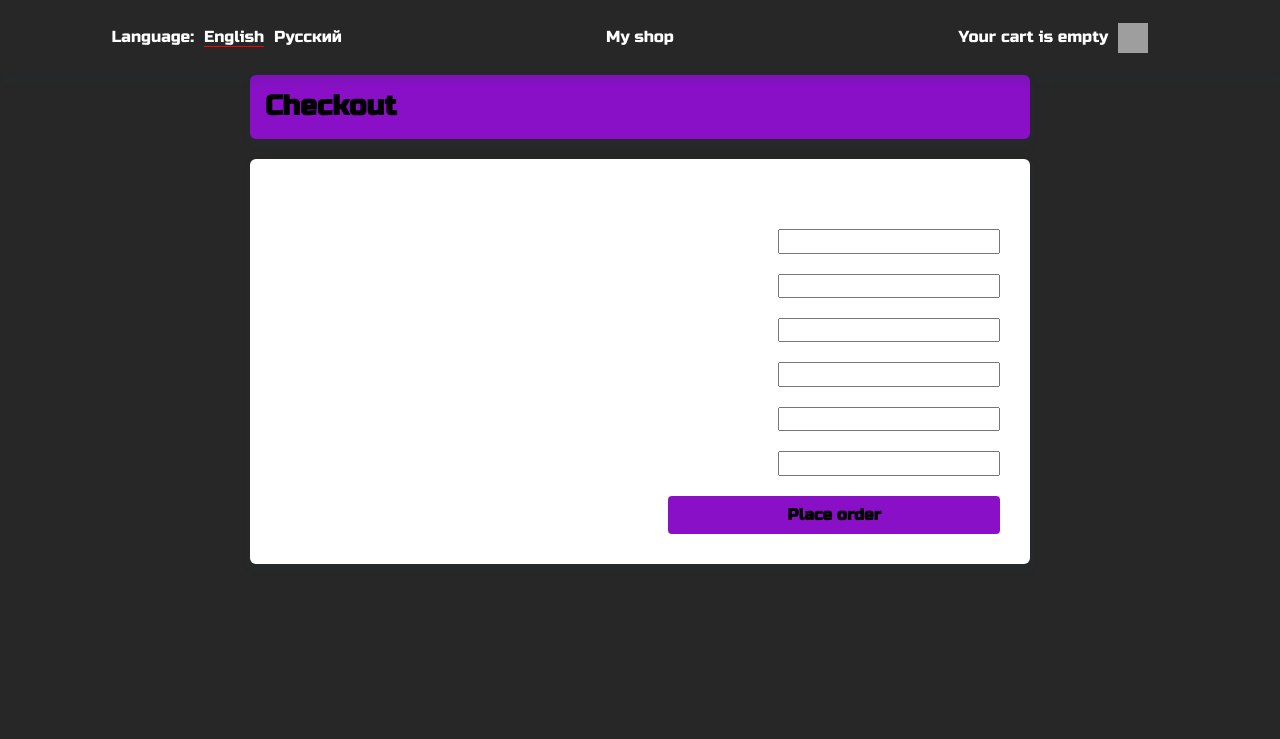
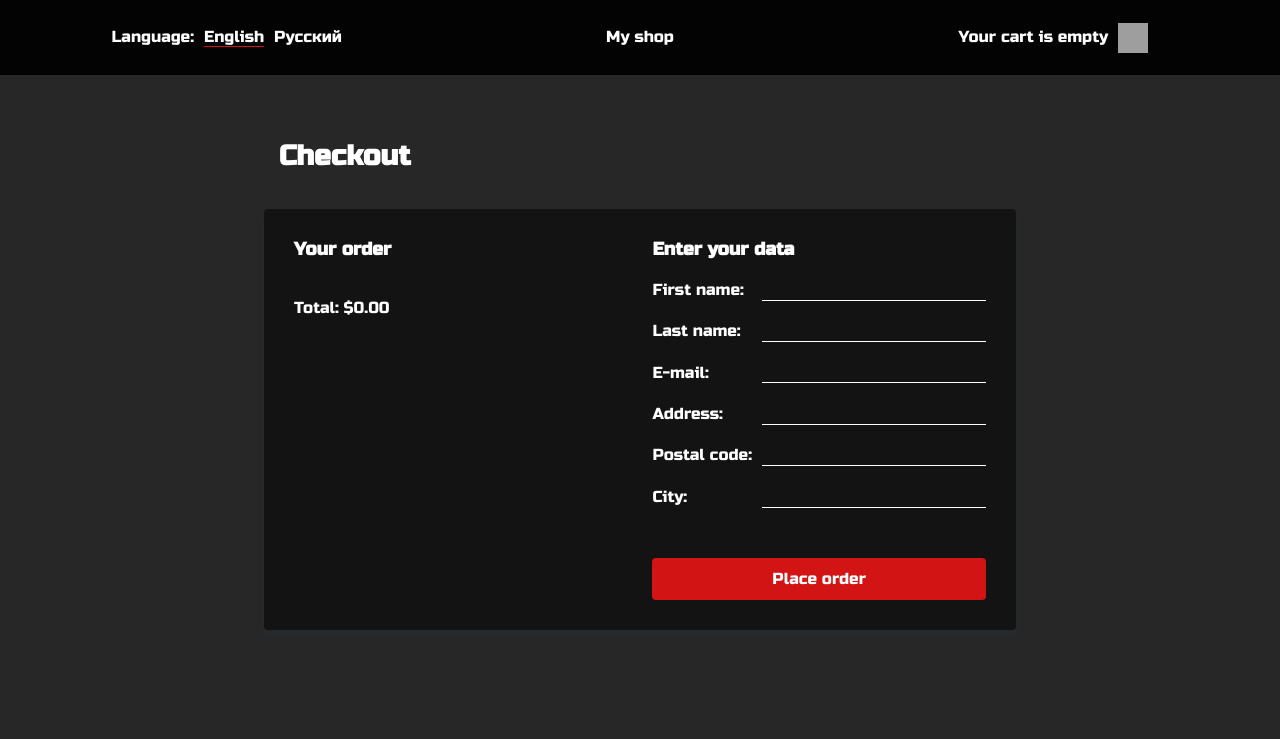
Before and after one commit to Glazapolzet/re-course, a Django app: page /en/orders/create/ in a window 1280 px wide. Shown: the top 739 px of the page. Run offline with Django 4.2, Linux system fonts and the light colour scheme; parts of the project's set-up code (start-up, migrations or seed data) failed here and were passed over; grey boxes are pictures that could not be loaded.

Commit message:
all design done

```diff
--- a/myshop/cart/templates/cart/detail.html
+++ b/myshop/cart/templates/cart/detail.html
@@ -30,7 +30,7 @@
             {% with product=item.product %}
               <tr class="cart__table-row">
                 <td class="cart__table-data">
-                  <a class="link cart__link" href="{{ product.get_absolute_url }}">
+                  <a class="cart__link" href="{{ product.get_absolute_url }}">
                     <img
                       class="cart__image"
                       src="{% if product.image %}{{ product.image.url }}{% else %}{% static 'images/no_image.jpg' %}{% endif %}"
@@ -42,7 +42,7 @@
                 <td class="cart__table-data">{{ item.quantity }}</td>
                 <td class="cart__table-data">
                   <a
-                    class="link cart__link"
+                    class="cart__link"
                     href="{% url 'cart_remove' product.id %}"
                   >
                     <p class="cart__remove">{% translate "Remove" %}</p>
@@ -98,7 +98,7 @@
       </a>
       <a
         href="{% url 'order_create' %}"
-        class="link cart__link cart__link_type_submit cart__link_type_submit_accent"
+        class="cart__link cart__link_type_submit cart__link_type_submit_accent"
       >
         {% translate "Checkout" %}
       </a>
--- a/myshop/orders/templates/orders/order/create.html
+++ b/myshop/orders/templates/orders/order/create.html
@@ -17,7 +17,7 @@
         <h3 class="create-order__subtitle">
           {% translate "Your order" %}
         </h3>
-        <ul class="list create-order__list">
+        <ul class="create-order__list">
           {% for item in cart %}
             <li class="create-order__list-item">
               <p class="create-order__text">
@@ -49,7 +49,7 @@
         <h3 class="create-order__subtitle">
           {% translate "Enter your data" %}
         </h3>
-        <ul class="list create-order__input-list">
+        <ul class="create-order__input-list">
           {{ form.as_ul }}
         </ul>
         <input
--- a/myshop/shop/static/css/index.css
+++ b/myshop/shop/static/css/index.css
@@ -20,16 +20,4 @@ body {
   font-family: var(--font-family-primary);
   color: var(--color-text-primary);
   background-color: var(--color-primary);
-  -webkit-font-smoothing: antialiased;
-  -moz-osx-font-smoothing: grayscale;
 }
-
-.capitalize {
-  text-transform: capitalize;
-}
-
-.list {
-  list-style: none;
-  margin: 0;
-  padding: 0;
-}
--- a/myshop/shop/static/css/orders/order/create.css
+++ b/myshop/shop/static/css/orders/order/create.css
@@ -1,11 +1,12 @@
 .create-order {
+    margin: 50px 0;
+    padding: 0 40px;
     display: flex;
     flex-direction: column;
     align-self: center;
     width: 100%;
-    max-width: 780px;
+    max-width: 65%;
 }
-
 
 @media screen and (max-width: 690px) {
     .create-order {
@@ -15,33 +16,28 @@
 
 .create-order__title-bar {
     padding: 15px;
-    background-color: var(--color-secondary);
-    border-radius: 6px;
-    -webkit-box-shadow: 1px 5px 8px 0 rgba(34, 60, 80, 0.2);
-    -moz-box-shadow: 1px 5px 8px 0 rgba(34, 60, 80, 0.2);
-    box-shadow: 1px 5px 8px 0 rgba(34, 60, 80, 0.2);
 }
 
 .create-order__title {
     margin: 0;
     font-family: inherit;
     font-size: 28px;
-    font-weight: var(--font-weight-bold);
-    color: var(--color-text-secondary);
+    color: var(--color-text-primary);
     line-height: 1.2;
 }
 
 .create-order__content {
     display: flex;
     flex-direction: row;
+    column-gap: 25px;
     padding: 30px;
     justify-content: space-between;
     margin: 20px 0 0;
-    background-color: var(--color-white);
+    background-color: rgba(0, 0, 0, 0.5);
     -webkit-box-shadow: 1px 5px 8px 0 rgba(34, 60, 80, 0.2);
     -moz-box-shadow: 1px 5px 8px 0 rgba(34, 60, 80, 0.2);
     box-shadow: 1px 5px 8px 0 rgba(34, 60, 80, 0.2);
-    border-radius: 6px;
+    border-radius: 4px;
 }
 
 @media screen and (max-width: 690px) {
@@ -71,6 +67,9 @@
 }
 
 .create-order__list {
+    list-style: none;
+    margin: 0;
+    padding: 0;
     display: flex;
     flex-direction: column;
     row-gap: 15px;
@@ -78,7 +77,7 @@
 
 .create-order__list-item {
     display: flex;
-    column-gap: 15px;
+    column-gap: 10px;
     justify-content: space-between;
 }
 
@@ -88,11 +87,10 @@
 }
 
 .create-order__text_type_price {
-    color: var(--color-secondary);
+    color: var(--color-special-red);
 }
 
 .create-order__text_type_total-price {
-    font-weight: var(--font-weight-bold);
 }
 
 .create-order__form {
@@ -109,6 +107,9 @@
 }
 
 .create-order__input-list {
+    list-style: none;
+    margin: 0;
+    padding: 0;
     display: flex;
     flex-direction: column;
     row-gap: 20px;
@@ -122,14 +123,26 @@
     column-gap: 10px;
 }
 
+.create-order__input-list > li > input {
+    background-color: transparent;
+    border: none;
+    border-bottom: 1px solid var(--color-white);
+    color: var(--color-text-primary);
+    font-family: var(--font-family-secondary);
+}
+
+.create-order__input-list > li > input:focus {
+    outline: none;
+}
+
 .create-order__button {
-    padding: 10px;
+    margin: 30px 0 0 0;
+    padding: 12px;
     border: none;
     cursor: pointer;
-    background-color: var(--color-secondary);
-    color: var(--color-text-secondary);
+    background-color: var(--color-special-dim-red);
+    color: var(--color-text-primary);
     font-family: inherit;
-    font-weight: var(--font-weight-bold);
     opacity: 1;
     transition: opacity var(--transition-primary);
     border-radius: 4px;
@@ -150,5 +163,5 @@
 }
 
 .errorlist > li {
-    color: red;
+    color: var(--color-special-red);
 }
--- a/myshop/shop/static/css/orders/order/created.css
+++ b/myshop/shop/static/css/orders/order/created.css
@@ -7,13 +7,14 @@
 }
 
 .popup {
+    padding: 15px;
     position: absolute;
-    background-color: var(--color-white);
-    border-radius: 6px;
+    background-color: rgba(0, 0, 0, 0.5);
+    border-radius: 4px;
     left: 50%;
     top: 50%;
     transform: translate(-50%,-50%);
-    max-width: 475px;
+    max-width: 500px;
     overflow: hidden;
     -webkit-box-shadow: 1px 5px 8px 0 rgba(34, 60, 80, 0.2);
     -moz-box-shadow: 1px 5px 8px 0 rgba(34, 60, 80, 0.2);
@@ -22,7 +23,7 @@
 
 .popup__title-bar {
     padding: 10px 15px;
-    background-color: var(--color-secondary);
+    background-color: var(--color-special-dim-red);
     width: 100%;
     text-align: center;
 }
--- a/myshop/shop/static/css/shop/base.css
+++ b/myshop/shop/static/css/shop/base.css
@@ -7,10 +7,7 @@
   align-items: center;
   justify-items: center;
   padding: 0 20px;
-  background-color: var(--color-primary);
-  -webkit-box-shadow: 4px 7px 8px 0 rgba(34, 60, 80, 0.1);
-  -moz-box-shadow: 4px 7px 8px 0 rgba(34, 60, 80, 0.1);
-  box-shadow: 4px 7px 8px 0 rgba(34, 60, 80, 0.1);
+  background-color: rgba(0, 0, 0, 0.9);
   z-index: 2;
 }
 
@@ -57,7 +54,7 @@
 }
 
 .header__main-logo:hover .header__text {
-  color: var(--color-special-red);
+  color: var(--color-special-dim-red);
 }
 
 .header__cart {
@@ -82,7 +79,7 @@
 }
 
 .header__text_decorated {
-  border-bottom: 1px solid var(--color-special-red);
+  border-bottom: 1px solid var(--color-special-dim-red);
 }
 
 .main {
--- a/myshop/shop/static/css/shop/product/list.css
+++ b/myshop/shop/static/css/shop/product/list.css
@@ -20,11 +20,13 @@
 .image-divider__text {
     min-width: max-content;
     margin: 0;
+    padding: 15px;
     position: absolute;
     color: var(--color-text-primary);
     z-index: 1;
     font-family: var(--font-family-special);
     font-size: 88px;
+    background-color: var(--color-special-dim-red);
     top: 50%;
     left: 50%;
     transform: translate(-50%, -50%);
@@ -85,7 +87,7 @@
 }
 
 .sidebar__list-item_selected {
-    background-color: var(--color-special-sidebar-red);
+    background-color: var(--color-special-dim-red);
 }
 
 .sidebar__list-item_selected:hover {
@@ -178,7 +180,7 @@
     position: absolute;
     bottom: 0;
     width: 100%;
-    background-color: var(--color-black);
+    background-color: rgba(0, 0, 0, 0.6);
     display: flex;
     flex-direction: column;
     row-gap: 10px;
@@ -198,5 +200,5 @@
 
 .card__text__type_price {
     margin: 0;
-    color: var(--color-special-red);
+    color: var(--color-special-dim-red);
 }
--- a/myshop/shop/static/css/variables.css
+++ b/myshop/shop/static/css/variables.css
@@ -1,14 +1,12 @@
 :root {
     --color-primary: #272727;
-    --color-secondary: #8910C6;
-    --color-tertiary: #b06051;
 
     --color-special-red: red;
-    --color-special-sidebar-red: #d21414;
+    --color-special-dim-red: #d21414;
     --color-special-violet: #8910C6;
-    --color-black: #000;
 
     --color-white: #fff;
+    --color-black: rgb(0, 0, 0);
     --color-light: rgba(247, 248, 250, 0.70);
 
     --color-text-primary: #fff;
@@ -18,7 +16,6 @@
     --font-family-secondary: 'Roboto', sans-serif;
     --font-family-special: 'MonumentExtended', 'Roboto';
     --font-weight-normal: 400;
-    --font-weight-bold: 700;
 
     --transition-primary: .15s ease-in;
 }
--- a/myshop/shop/templates/shop/product/detail.html
+++ b/myshop/shop/templates/shop/product/detail.html
@@ -21,8 +21,8 @@
       <h1 class="product__name">
         {{ product }}
       </h1>
-      <a class="link product__link" href="{{ product.category.get_absolute_url }}">
-        <h2 class="capitalize product__category">
+      <a class="product__link" href="{{ product.category.get_absolute_url }}">
+        <h2 class="product__category">
           {{ product.category }}
         </h2>
       </a>
```
Also changed, not shown: myshop/shop/static/css/cart/detail.css (+27 -28 lines), myshop/shop/static/css/shop/product/detail.css (+12 -13 lines), 1 other file.
